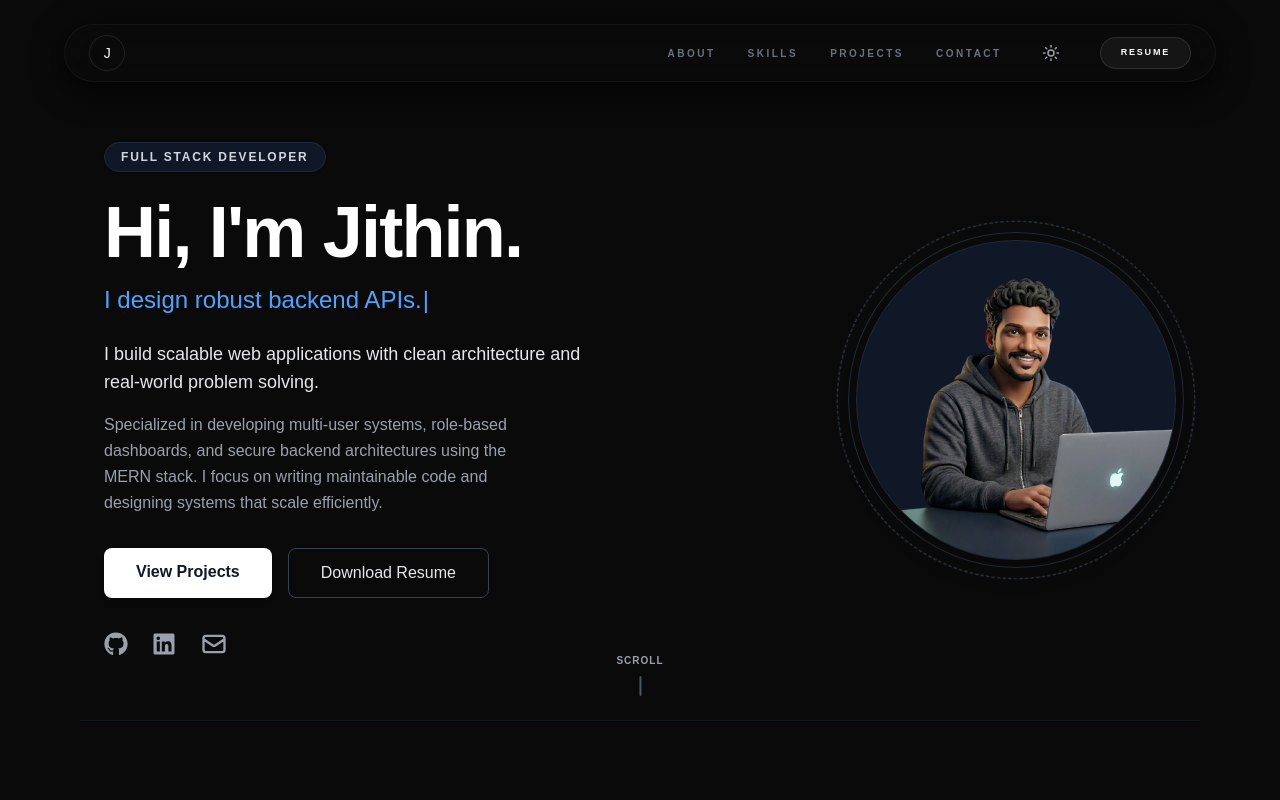
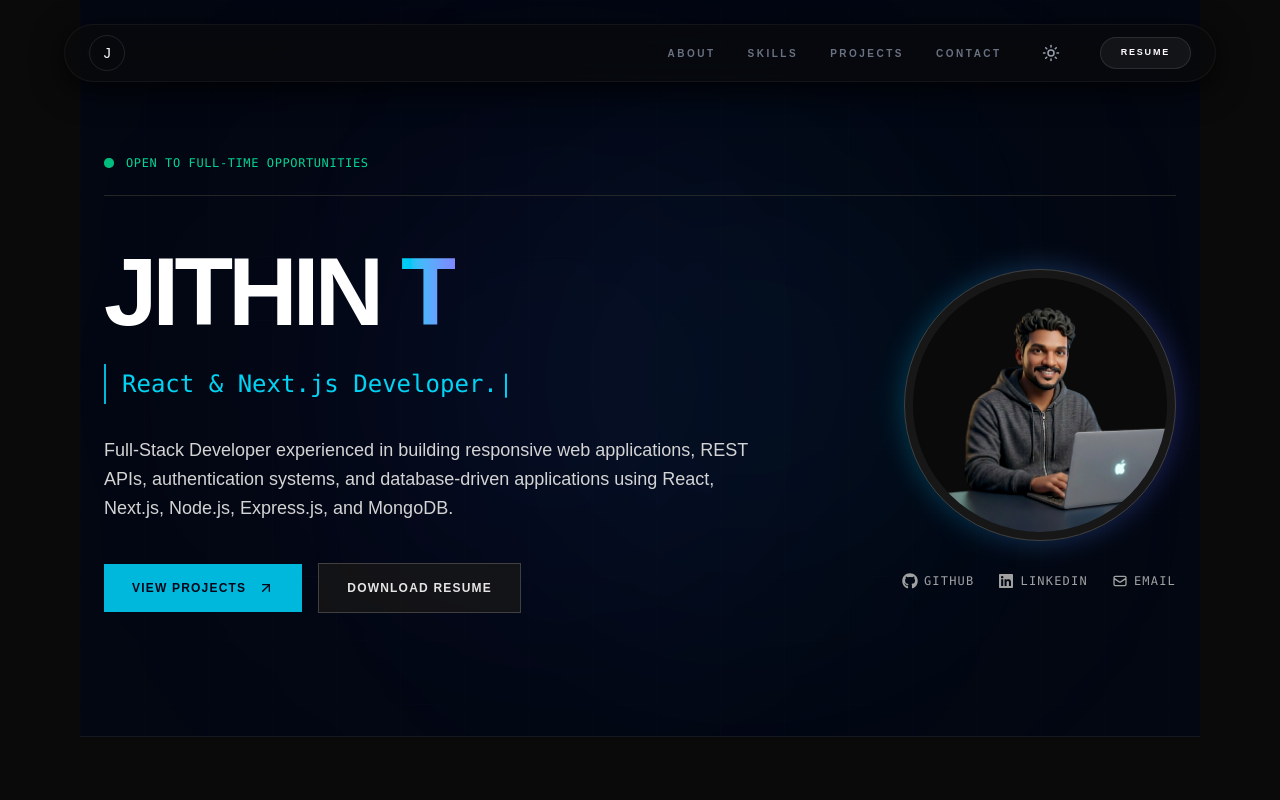
Before and after one commit to jithin045/jithint-portfolio, a Next.js app: page / in a window 1280 px wide. Shown: the top 800 px of the page. Built offline with nearby package versions, Linux system fonts and the light colour scheme.

Commit message:
refactor: enhance Hero section layout and styling for improved user experience

```diff
--- a/package.json
+++ b/package.json
@@ -16,6 +16,7 @@
     "react": "19.2.4",
     "react-dom": "19.2.4",
     "react-icons": "^5.6.0",
+    "react-parallax-tilt": "^1.7.345",
     "typewriter-effect": "^2.22.0"
   },
   "devDependencies": {
--- a/src/components/sections/Hero.jsx
+++ b/src/components/sections/Hero.jsx
@@ -4,195 +4,174 @@ import { motion } from "framer-motion";
 import Typewriter from "typewriter-effect";
 import { FaGithub, FaLinkedin } from "react-icons/fa";
 import { HiOutlineMail } from "react-icons/hi";
+import { FiArrowUpRight } from "react-icons/fi";
 
 export default function Hero() {
-  const fadeInUp = {
-    hidden: { opacity: 0, y: 20 },
-    visible: {
-      opacity: 1,
-      y: 0,
-      transition: { duration: 0.6, ease: "easeOut" },
-    },
-  };
+  return (
+    <section className="relative min-h-[92vh] bg-[#030712] text-neutral-100 flex items-center justify-center pt-28 pb-20 px-6 overflow-hidden">
+      {/* Subtle background accents */}
+      <div className="absolute top-1/4 left-1/4 w-[400px] h-[400px] bg-indigo-600/10 blur-[140px] rounded-full pointer-events-none" />
+      <div className="absolute bottom-1/4 right-1/4 w-[350px] h-[350px] bg-cyan-500/10 blur-[140px] rounded-full pointer-events-none" />
 
-  const staggerContainer = {
-    hidden: { opacity: 0 },
-    visible: {
-      opacity: 1,
-      transition: { staggerChildren: 0.15 },
-    },
-  };
+      {/* Subtle grid */}
+      <div className="absolute inset-0 bg-[linear-gradient(to_right,#1e293b_1px,transparent_1px),linear-gradient(to_bottom,#1e293b_1px,transparent_1px)] bg-[size:4rem_4rem] opacity-[0.05] pointer-events-none" />
 
-  return (
-    <section
-      className="
-        relative min-h-[90vh] flex items-center justify-center overflow-hidden pt-20
-        bg-gray-50 text-gray-900
-        dark:bg-[#0a0a0a] dark:text-white
-        transition-colors duration-300
-      "
+      <div className="max-w-6xl mx-auto w-full relative z-10">
+
+        {/* Availability Bar */}
+        <motion.div
+          initial={{ opacity: 0, y: -10 }}
+          animate={{ opacity: 1, y: 0 }}
+          transition={{ duration: 0.5 }}
+          className="flex flex-wrap items-center justify-between border-b border-neutral-800 pb-6 mb-12 text-xs font-mono text-neutral-400 tracking-wider"
         >
-      {/* 🌌 Minimal Background - Clean and professional */}
-      <div className="absolute inset-0 -z-10 bg-[radial-gradient(ellipse_at_top_right,_var(--tw-gradient-stops))] from-gray-200 via-transparent to-transparent dark:from-gray-900"></div>
+          <div className="flex items-center gap-3">
+            <span className="relative flex h-2.5 w-2.5">
+              <span className="absolute inline-flex h-full w-full rounded-full bg-emerald-400 opacity-50" />
+              <span className="relative inline-flex rounded-full h-2.5 w-2.5 bg-emerald-500" />
+            </span>
 
+            <span className="text-emerald-400 font-medium">
+              OPEN TO FULL-TIME OPPORTUNITIES
+            </span>
+          </div>
+        </motion.div>
+
+        {/* Main Content */}
+        <div className="grid grid-cols-1 lg:grid-cols-12 gap-14 items-center">
+
+          {/* Left Content */}
           <motion.div
-        variants={staggerContainer}
-        initial="hidden"
-        whileInView="visible"
-        viewport={{ once: true }}
-        className="max-w-6xl mx-auto px-6 grid grid-cols-1 lg:grid-cols-2 gap-12 items-center w-full"
+            initial={{ opacity: 0, y: 20 }}
+            animate={{ opacity: 1, y: 0 }}
+            transition={{
+              duration: 0.7,
+              ease: [0.16, 1, 0.3, 1],
+            }}
+            className="lg:col-span-8 flex flex-col items-start"
           >
-        {/* 🔹 LEFT COLUMN */}
-        <div className="text-center lg:text-left order-2 lg:order-1 flex flex-col items-center lg:items-start">
-
-          {/* Badge */}
-          <motion.span
-            variants={fadeInUp}
-            className="
-              inline-block px-4 py-1.5 rounded-full
-              border border-gray-200 dark:border-gray-800
-              bg-white dark:bg-gray-900
-              text-gray-600 dark:text-gray-300 text-xs font-bold uppercase tracking-[0.15em] shadow-sm
-            "
-          >
-            Full Stack Developer
-          </motion.span>
 
             {/* Name */}
-          <motion.h1
-            variants={fadeInUp}
-            className="text-5xl md:text-7xl font-extrabold mt-6 tracking-tight text-gray-900 dark:text-white"
-          >
-            Hi, I'm Jithin.
-          </motion.h1>
+            <h1 className="text-6xl sm:text-8xl font-black tracking-tighter text-white uppercase leading-none mb-6">
+              Jithin{" "}
+              <span className="text-transparent bg-clip-text bg-gradient-to-r from-cyan-400 to-indigo-400">
+                T
+              </span>
+            </h1>
 
-          {/* Typewriter */}
-          <motion.div
-            variants={fadeInUp}
-            className="mt-4 text-xl md:text-2xl font-medium text-blue-600 dark:text-blue-400 h-8"
-          >
+            {/* Role */}
+            <div className="text-lg sm:text-2xl font-mono text-cyan-400 mb-8 border-l-2 border-cyan-500 pl-4 py-1">
               <Typewriter
                 options={{
                   strings: [
-                  "I build scalable web applications.",
-                  "I design robust backend APIs.",
-                  "I create seamless user experiences.",
+                    "Full-Stack Developer.",
+                    "React & Next.js Developer.",
+                    "Node.js & API Developer.",
                   ],
                   autoStart: true,
                   loop: true,
-                delay: 40,
-                deleteSpeed: 20,
+                  delay: 45,
+                  deleteSpeed: 25,
                 }}
               />
-          </motion.div>
+            </div>
 
-          {/* Tagline */}
-          <motion.h2
-            variants={fadeInUp}
-            className="text-base md:text-lg mt-6 text-gray-800 dark:text-gray-200 font-medium"
-          >
-            I build scalable web applications with clean architecture and real-world problem solving.
-          </motion.h2>
-
-          {/* Paragraph */}
-          <motion.p
-            variants={fadeInUp}
-            className="
-              mt-4 text-gray-600 dark:text-gray-400
-              max-w-md mx-auto lg:mx-0 text-base leading-relaxed
-            "
-          >
-            Specialized in developing multi-user systems, role-based dashboards, and secure backend architectures using the MERN stack. I focus on writing maintainable code and designing systems that scale efficiently.
-          </motion.p>
+            {/* Recruiter-Friendly Summary */}
+            <p className="text-neutral-300 text-base sm:text-lg leading-relaxed max-w-2xl mb-10">
+              Full-Stack Developer experienced in building responsive web
+              applications, REST APIs, authentication systems, and
+              database-driven applications using React, Next.js, Node.js,
+              Express.js, and MongoDB.
+            </p>
 
             {/* CTAs */}
-          <motion.div
-            variants={fadeInUp}
-            className="mt-8 flex flex-col sm:flex-row gap-4 w-full sm:w-auto"
-          >
+            <div className="flex flex-wrap items-center gap-4 w-full sm:w-auto">
+
               <a
                 href="#projects"
-              className="
-                px-8 py-3 rounded-lg
-                bg-gray-900 dark:bg-white
-                text-white dark:text-gray-900 font-semibold shadow-md
-                hover:bg-gray-800 dark:hover:bg-gray-100 transition-colors text-center
-              "
+                className="group px-7 py-4 bg-cyan-500 hover:bg-cyan-400 text-slate-950 font-semibold text-xs uppercase tracking-widest transition-all flex items-center gap-3"
               >
-              View Projects
+                <span>View Projects</span>
+
+                <FiArrowUpRight className="w-4 h-4 transition-transform group-hover:translate-x-0.5 group-hover:-translate-y-0.5" />
               </a>
 
               <a
                 href="/Jithin_t_Resume.pdf"
                 download="Jithin_t_Resume.pdf"
-              className="
-                px-8 py-3 rounded-lg
-                border border-gray-300 dark:border-gray-700
-                text-gray-800 dark:text-gray-200
-                font-medium hover:bg-gray-100 dark:hover:bg-gray-800 transition-colors text-center
-              "
+                className="px-7 py-4 bg-neutral-900/80 border border-neutral-700 text-neutral-200 font-semibold text-xs uppercase tracking-widest hover:border-cyan-400 hover:text-cyan-400 transition-all text-center"
               >
                 Download Resume
               </a>
+
+            </div>
           </motion.div>
 
-          {/* Social Links */}
-          <motion.div variants={fadeInUp} className="mt-8 flex items-center gap-6 text-gray-500 dark:text-gray-400">
-            <a href="https://github.com/jithin045" target="_blank" rel="noopener noreferrer" className="hover:text-gray-900 dark:hover:text-white transition-colors">
-              <FaGithub className="w-6 h-6" />
-              <span className="sr-only">GitHub</span>
-            </a>
-            <a href="https://www.linkedin.com/in/jithin-thaliyil" target="_blank" rel="noopener noreferrer" className="hover:text-blue-600 dark:hover:text-blue-400 transition-colors">
-              <FaLinkedin className="w-6 h-6" />
-              <span className="sr-only">LinkedIn</span>
-            </a>
-            <a href="mailto:your-email@gmail.com" className="hover:text-red-500 dark:hover:text-red-400 transition-colors">
-              <HiOutlineMail className="w-7 h-7" />
-              <span className="sr-only">Email</span>
-            </a>
-          </motion.div>
-        </div>
+          {/* Right Content */}
+          <motion.div
+            initial={{ opacity: 0, scale: 0.96 }}
+            animate={{ opacity: 1, scale: 1 }}
+            transition={{
+              duration: 0.7,
+              delay: 0.2,
+              ease: [0.16, 1, 0.3, 1],
+            }}
+            className="lg:col-span-4 flex flex-col items-center lg:items-end"
+          >
 
-        {/* 🔹 RIGHT COLUMN */}
-        <motion.div
-          variants={fadeInUp}
-          className="order-1 lg:order-2 flex justify-center lg:justify-end"
-        >
-          <div className="relative w-64 h-64 md:w-80 md:h-80">
-            {/* Clean, professional concentric rings */}
-            <div className="absolute inset-0 rounded-full border border-gray-200 dark:border-gray-800 scale-[1.05]" />
-            <div className="absolute inset-0 rounded-full border border-dashed border-gray-300 dark:border-gray-700 scale-[1.12] animate-[spin_40s_linear_infinite]" />
+            {/* Profile Image */}
+            <div className="relative group mb-8">
 
-            <div className="relative w-full h-full rounded-full overflow-hidden bg-gray-100 dark:bg-gray-900 shadow-xl border border-gray-200 dark:border-gray-800">
+              <div className="absolute -inset-1 bg-gradient-to-r from-cyan-500/40 to-indigo-500/40 blur-md rounded-full opacity-60 group-hover:opacity-80 transition duration-500" />
+
+              <div className="relative w-60 h-60 sm:w-68 sm:h-68 rounded-full bg-neutral-900 border border-neutral-700 p-2 overflow-hidden">
+                <div className="w-full h-full rounded-full bg-neutral-950 overflow-hidden">
                   <img
                     src="/image.png"
-                alt="Jithin Avatar"
-                className="w-full h-full object-cover"
+                    alt="Jithin T"
+                    className="w-full h-full object-cover contrast-105 group-hover:scale-105 transition-transform duration-700"
                   />
                 </div>
               </div>
-        </motion.div>
+
+            </div>
+
+            {/* Social Links */}
+            <div className="flex items-center gap-6 text-neutral-400 font-mono text-xs uppercase tracking-widest">
+
+              <a
+                href="https://github.com/jithin045"
+                target="_blank"
+                rel="noopener noreferrer"
+                className="hover:text-cyan-400 transition-colors flex items-center gap-1.5"
+              >
+                <FaGithub className="w-4 h-4" />
+                GitHub
+              </a>
+
+              <a
+                href="https://www.linkedin.com/in/jithin-thaliyil"
+                target="_blank"
+                rel="noopener noreferrer"
+                className="hover:text-indigo-400 transition-colors flex items-center gap-1.5"
+              >
+                <FaLinkedin className="w-4 h-4" />
+                LinkedIn
+              </a>
+
+              <a
+                href="mailto:jithint4977@gmail.com"
+                className="hover:text-neutral-200 transition-colors flex items-center gap-1.5"
+              >
+                <HiOutlineMail className="w-4 h-4" />
+                Email
+              </a>
+
+            </div>
           </motion.div>
 
-      {/* Scroll Indicator */}
-      <motion.div
-        initial={{ opacity: 0 }}
-        animate={{ opacity: 1 }}
-        transition={{ delay: 1.2 }}
-        className="absolute bottom-6 left-1/2 -translate-x-1/2 flex flex-col items-center gap-2 cursor-pointer"
-        onClick={() =>
-          window.scrollTo({ top: window.innerHeight, behavior: "smooth" })
-        }
-      >
-        <span className="text-[10px] uppercase tracking-widest text-gray-400 font-semibold">
-          Scroll
-        </span>
-        <motion.div
-          animate={{ height: [12, 24, 12] }}
-          transition={{ duration: 1.5, repeat: Infinity, ease: "easeInOut" }}
-          className="w-[2px] bg-gray-400 dark:bg-gray-600 rounded-full"
-        />
-      </motion.div>
+        </div>
+      </div>
     </section>
   );
 }
```
Also changed, not shown: 1 other file (tests, documents, lock files or other folders). Lines whose indentation alone changed are shown as unchanged.
